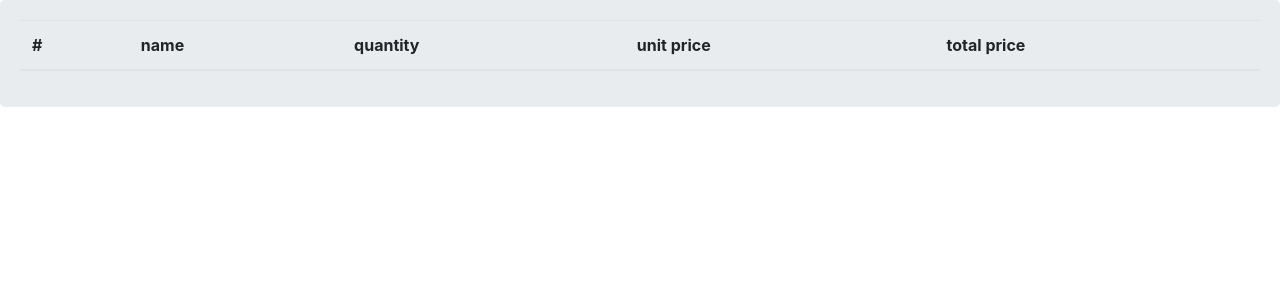
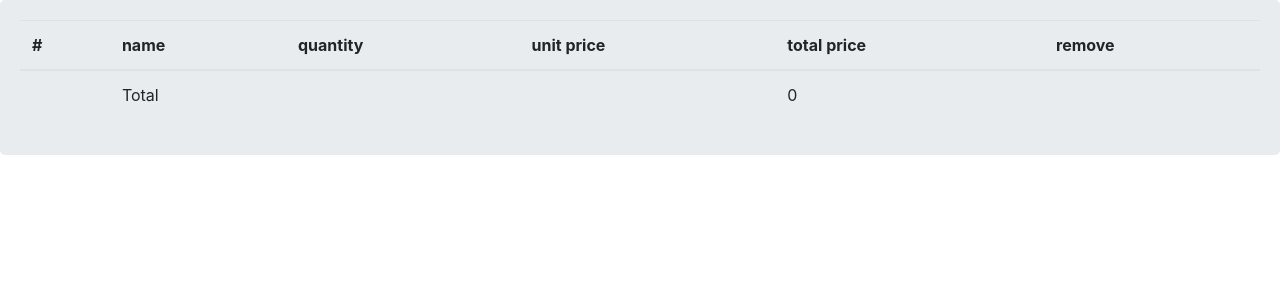
Before and after one commit to mrkingali/OnlineShop, a Django app: page /orders/cart/ in a window 1280 px wide. Shown: the part 56-356 px from the top of the page. Run offline with Django 4.2, Linux system fonts and the light colour scheme; lists and menus that the app fills with data are empty.

Commit message:
add remove for cart

```diff
--- a/orders/cart.py
+++ b/orders/cart.py
@@ -22,13 +22,22 @@ class Cart:
             yield item
 
     def add(self, product, quantity):
-        product_id = product.id
+        product_id = str(product.id)
 
-        if product_id not in self.cart.keys():
+        if product_id not in self.cart:
             self.cart[product_id] = {'quantity': 0,
                                      'price': str(product.price), }
         self.cart[product_id]['quantity'] += quantity
         self.save()
 
+    def remove(self, product):
+        product_id = str(product.id)
+        if product_id in self.cart:
+            del self.cart[product_id]
+            self.save()
+
     def save(self):
         self.session.modified = True
+
+    def get_total_price(self):
+        return sum(int(item['price'])*item['quantity'] for item in self.cart.values())
--- a/orders/templates/orders/cart.html
+++ b/orders/templates/orders/cart.html
@@ -8,6 +8,7 @@
                 <th scope="col">quantity</th>
                 <th scope="col">unit price</th>
                 <th scope="col">total price</th>
+                <th scope="col">remove</th>
             </tr>
         </thead>
 
@@ -18,8 +19,16 @@
                 <td>{{ item.quantity}}</td>
                 <td>{{ item.price }}</td>
                 <td>{{ item.total_price }}</td>
+                <td><a href="{% url 'orders:cart_remove' item.product.id %}">remove</a></td>
             </tr>
         {% endfor %}
 
+        <te>
+            <td colspan="1"></td>
+            <td>Total</td>
+            <td colspan="2"></td>
+            <td>{{ cart.get_total_price }}</td>
+        </te>
+
     </table>
 {% endblock %}
--- a/orders/urls.py
+++ b/orders/urls.py
@@ -7,4 +7,5 @@ app_name = 'orders'
 urlpatterns = [
     path('cart/', views.CartView.as_view(), name='cart'),
     path('cart/add/<int:product_id>/', views.CartAddView.as_view(), name='cart_add'),
+    path('cart/remove/<int:product_id>/', views.CartRemoveView.as_view(), name='cart_remove'),
 ]
--- a/orders/views.py
+++ b/orders/views.py
@@ -24,3 +24,11 @@ class CartAddView(View):
             cart.add(product, form.cleaned_data['quantity'])
 
         return redirect('orders:cart')
+
+class CartRemoveView(View):
+
+    def get(self,request,product_id):
+        cart=Cart(request)
+        product=get_object_or_404(Product,id=product_id)
+        cart.remove(product)
+        return redirect('orders:cart')
```
Also changed, not shown: db.sqlite3.
